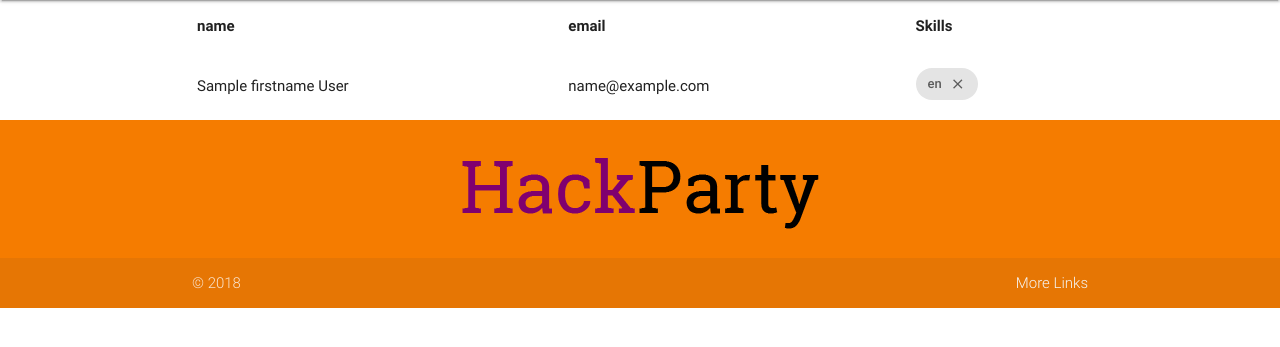
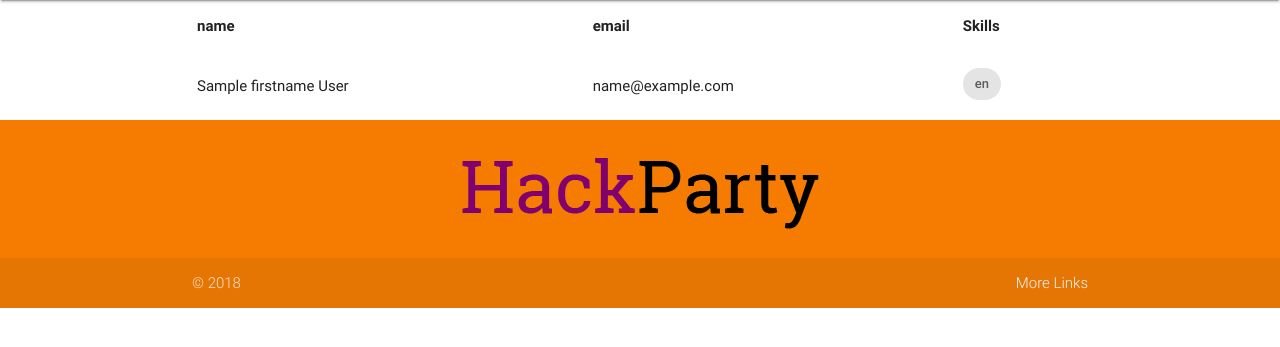
Before and after one commit to BennetMontgomery/HackParty, a Flask app: template templates/teams.html in a window 1280 px wide. Shown: the part 64-411 px from the top of the page. Run offline with Flask 2, Linux system fonts and the light colour scheme; the template is opened without the code that fills it: most values are stand-ins (such as "Sample title", 1, 10 or a date in 2020); some libraries are stand-ins or nearby versions.

Commit message:
took away the delete from team

```diff
--- a/templates/teams.html
+++ b/templates/teams.html
@@ -39,7 +39,7 @@ Skills
 	  {% if languagelist is none %}
 		<td>None</td>
 	  {% else %}
-		<td>{% for language in languagelist.replace(" ","").split(',') %}<div class="chip">{{language}}<i class="close material-icons">close</i></div>{% endfor %}</td>
+		<td>{% for language in languagelist.replace(" ","").split(',') %}<div class="chip">{{language}}</div>{% endfor %}</td>
 	  {% endif %}
     </tr>
 {% endfor %}
```
